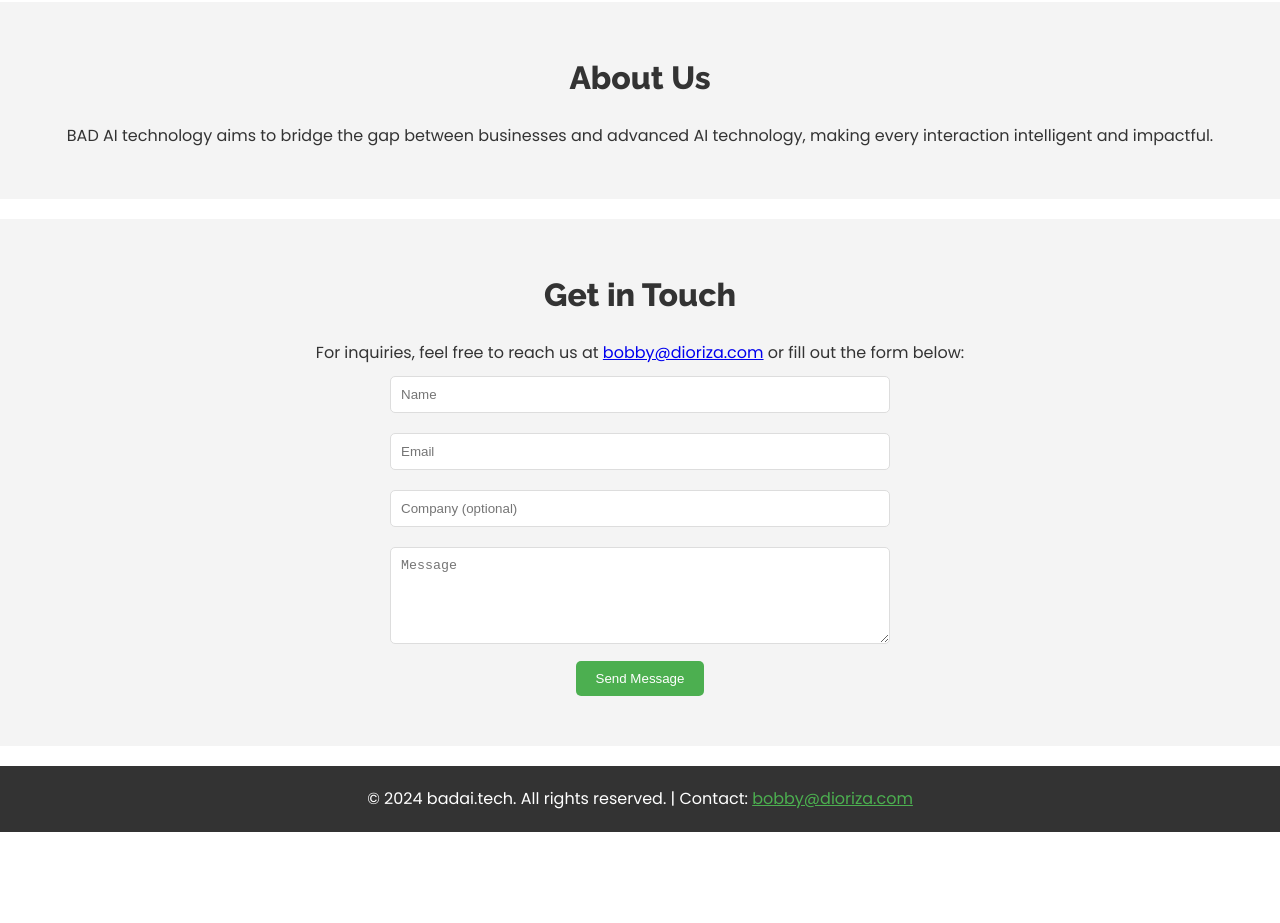
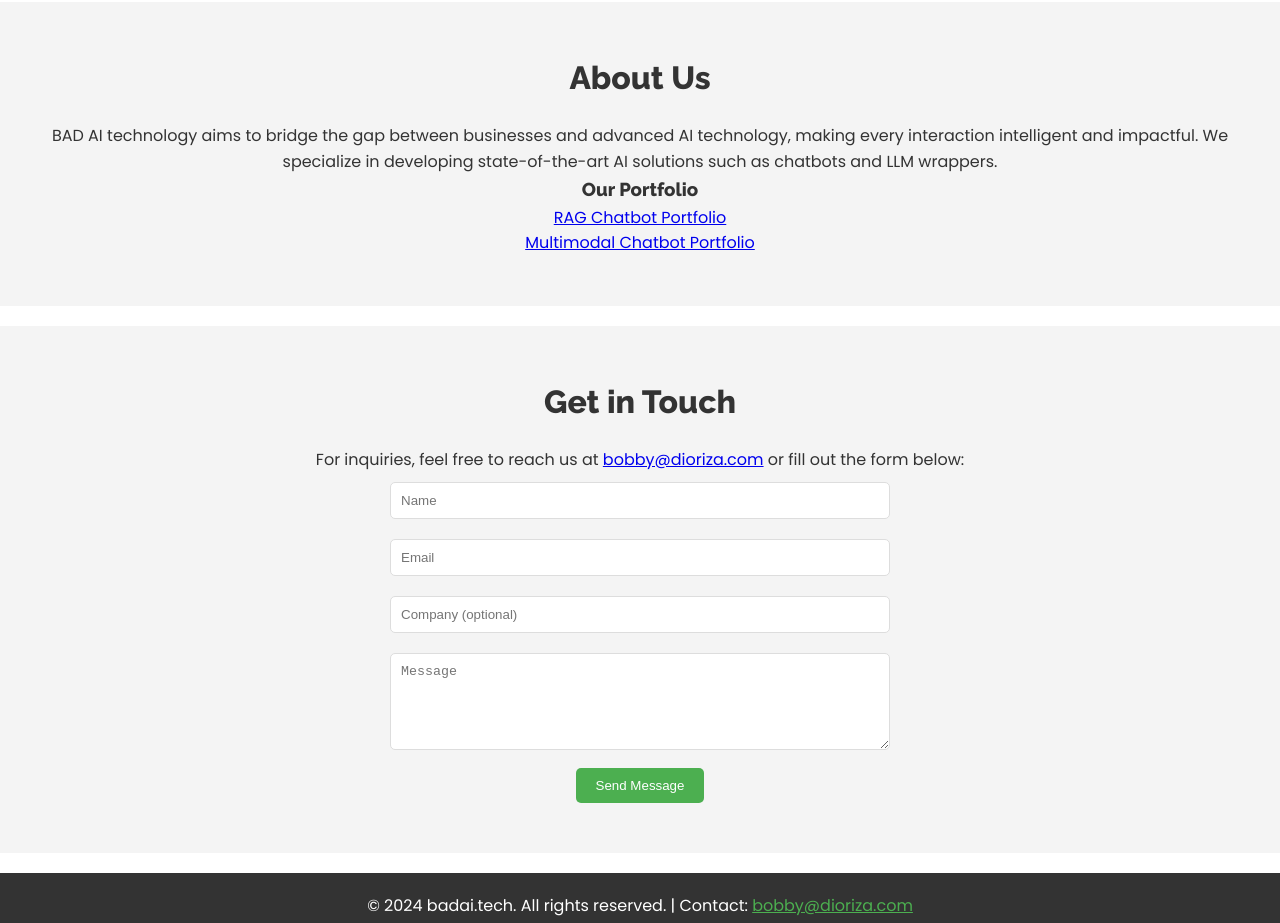
Before and after one commit to anfieldlad/badai-tech, a website: page index.html in a window 1280 px wide. Shown: the part 1120-2043 px from the top of the page. Before the commit the page ends 1952 px from the top, so only its background shows below. Drawn offline with Linux system fonts and the light colour scheme.

Commit message:
Update index.html

```diff
--- a/index.html
+++ b/index.html
@@ -161,7 +161,12 @@
 <!-- About Us Section -->
 <section id="about" class="about">
     <h2 class="section-title">About Us</h2>
-    <p>BAD AI technology aims to bridge the gap between businesses and advanced AI technology, making every interaction intelligent and impactful.</p>
+    <p>BAD AI technology aims to bridge the gap between businesses and advanced AI technology, making every interaction intelligent and impactful. We specialize in developing state-of-the-art AI solutions such as chatbots and LLM wrappers.</p>
+    <h3 class="section-subtitle">Our Portfolio</h3>
+    <ul style="list-style-type: none; padding: 0;">
+        <li><a href="https://rag-chatbot.badai.tech/" target="_blank">RAG Chatbot Portfolio</a></li>
+        <li><a href="https://multimodal-chatbot.badai.tech/" target="_blank">Multimodal Chatbot Portfolio</a></li>
+    </ul>
 </section>
 
 <!-- Contact Section -->
```
